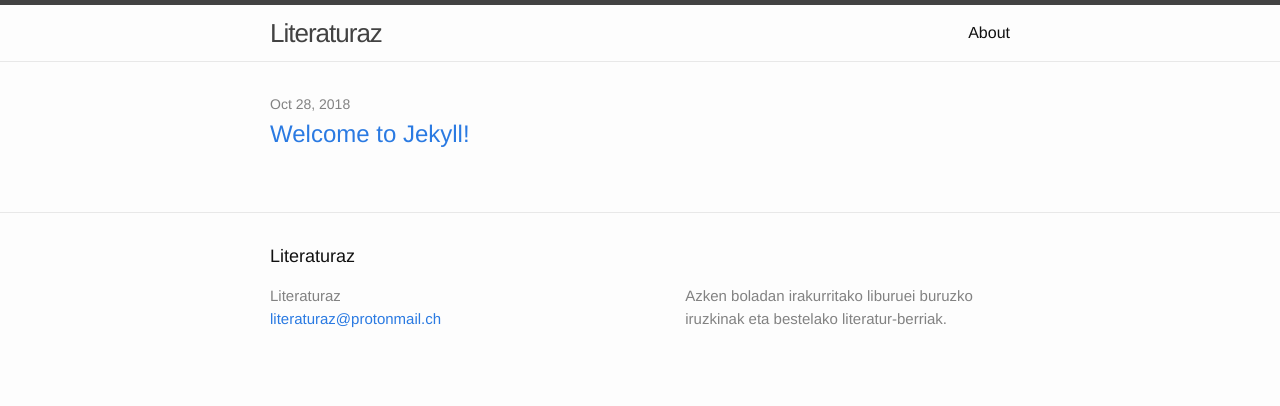
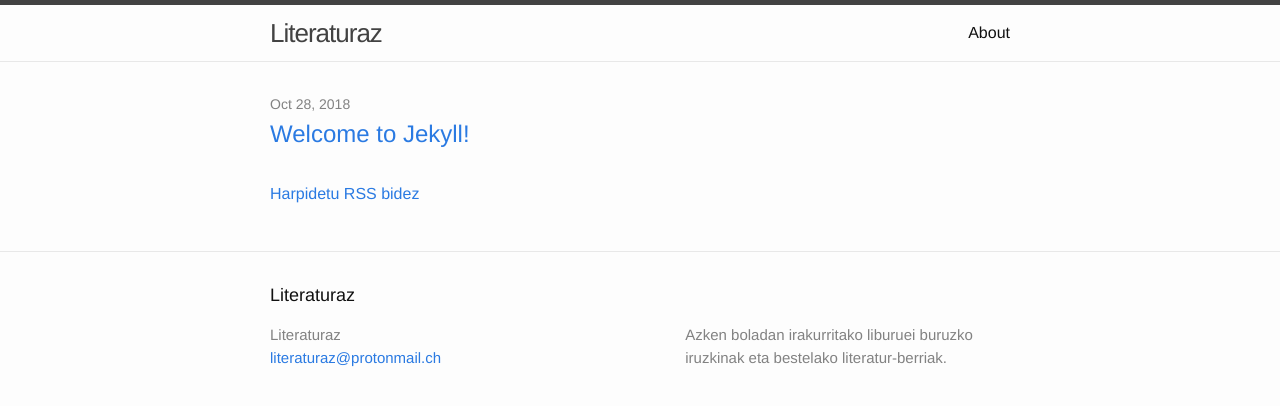
Before and after one commit to literaturaz/literaturaz.github.io, a Jekyll site: the page built from index.html, in a window 1280 px wide. Shown: the top 406 px of the page. Built offline with Jekyll 4.4.1, drawn with Linux system fonts in a browser that asks for light colours.

Commit message:
Update index.html

```diff
--- a/index.html
+++ b/index.html
@@ -19,6 +19,8 @@ layout: default
 
 
   </ul>
+    <p class="rss-subscribe"><a href="/feed.xml">Harpidetu RSS bidez</a></p>
+
 
 
 
```
